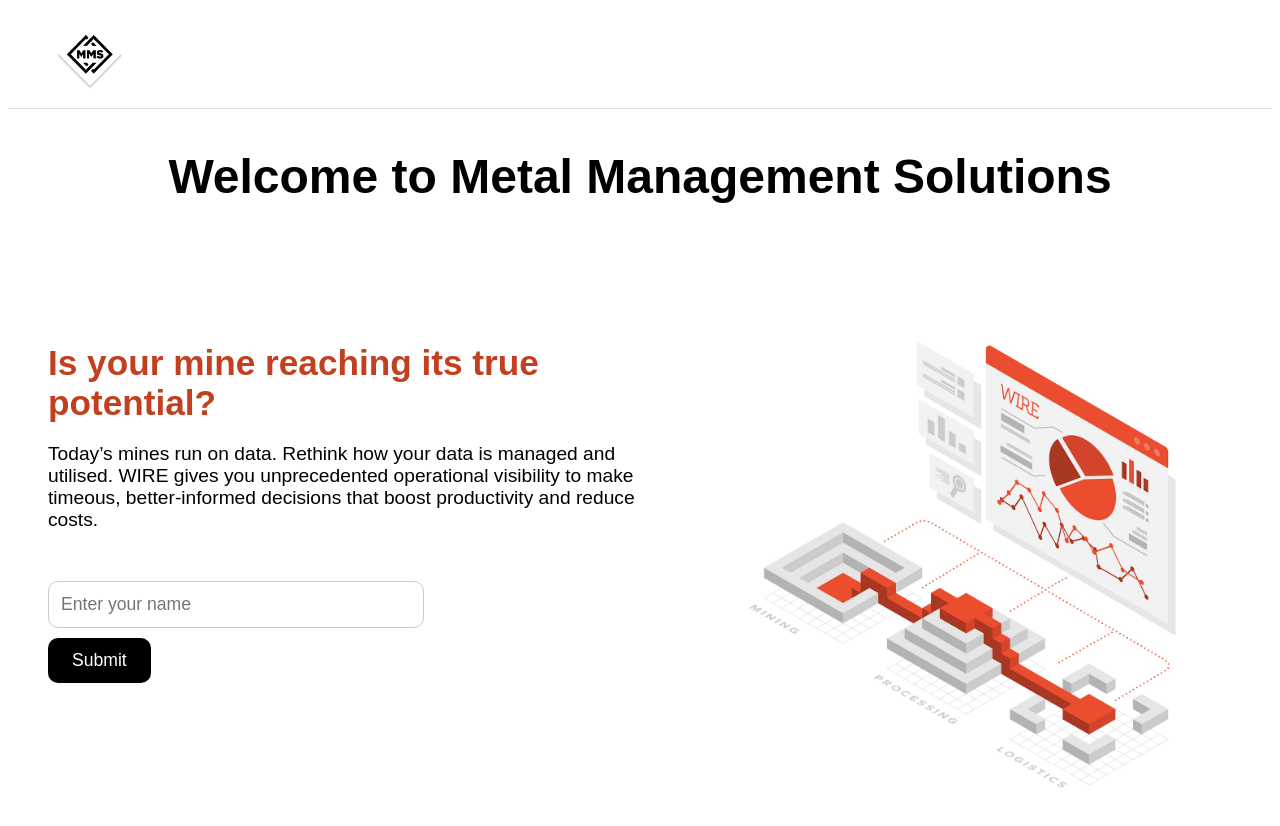
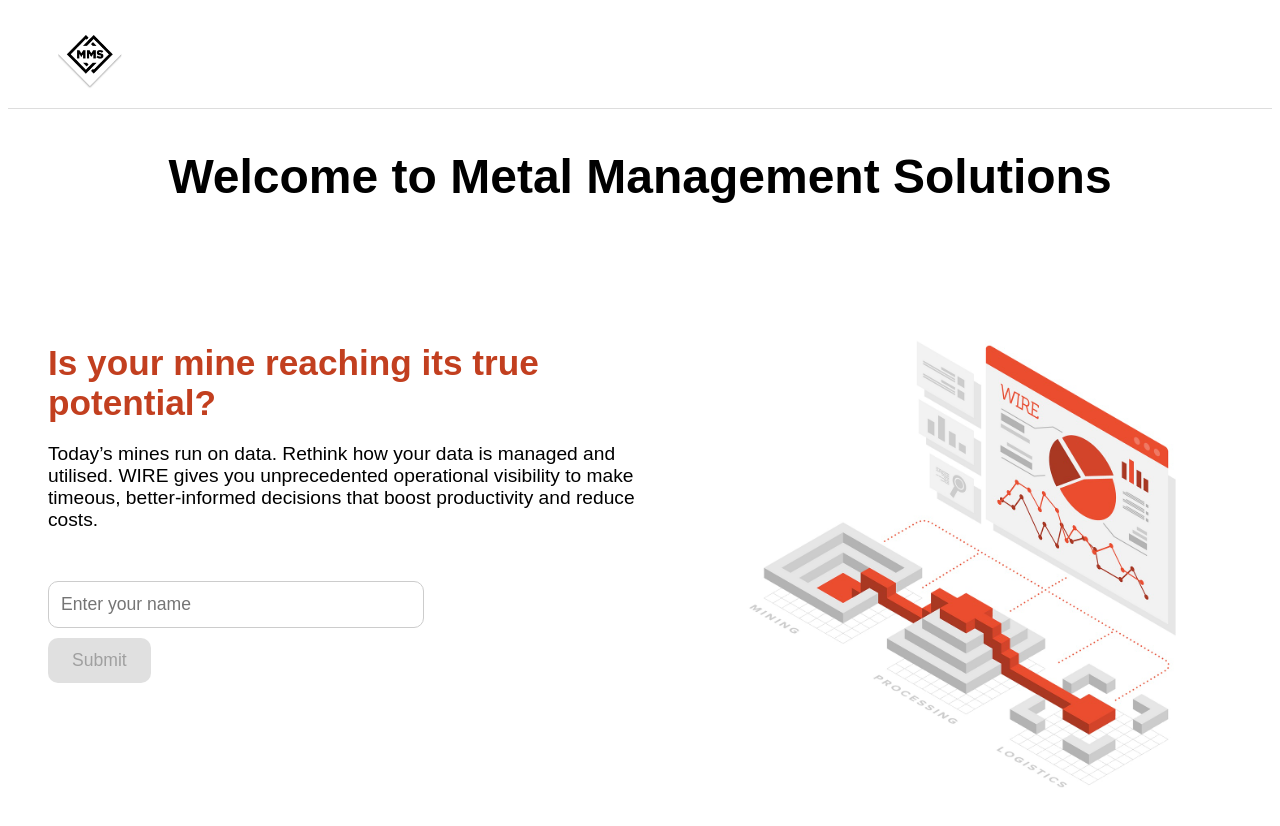
Before and after one commit to fxrxbxco/FCS, an Angular app: page / in a window 1280 px wide. Shown: the top 826 px of the page. Built offline with nearby package versions, Linux system fonts and the light colour scheme.

Commit message:
Update disable button

```diff
--- a/src/app/landing/landing.component.css
+++ b/src/app/landing/landing.component.css
@@ -86,7 +86,13 @@
   font-size: 1.1em;
 }
 
-button:hover {
+button:disabled {
+  background-color: #e0e0e0; /* Light gray background for disabled state */
+  color: #a0a0a0; /* Gray text for disabled state */
+  cursor: not-allowed;
+}
+
+button:hover:not(:disabled) {
   background-color: #c23f1f;
 }
 
--- a/src/app/landing/landing.component.html
+++ b/src/app/landing/landing.component.html
@@ -9,12 +9,10 @@
 <div id="formContainer" class="container">
   <div class="text-content">
     <h2 id="mainHeading">Is your mine reaching its true potential?</h2>
-
     <p id="descriptionText">Today’s mines run on data. Rethink how your data is managed and utilised. WIRE gives you unprecedented operational visibility to make timeous, better-informed decisions that boost productivity and reduce costs.</p>
-
     <input id="nameInput" type="text" placeholder="Enter your name" [(ngModel)]="userName">
     <br>
-    <button id="submitButton" (click)="showWelcomeMessage()">Submit</button>
+    <button id="submitButton" (click)="showWelcomeMessage()" [disabled]="!userName">Submit</button>
   </div>
 
   <div>
```
